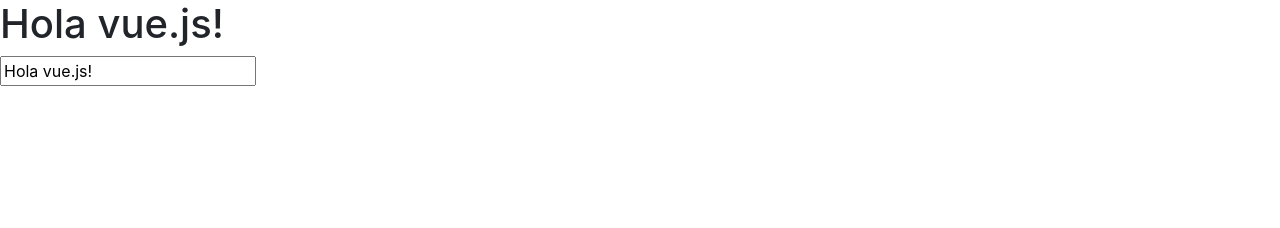
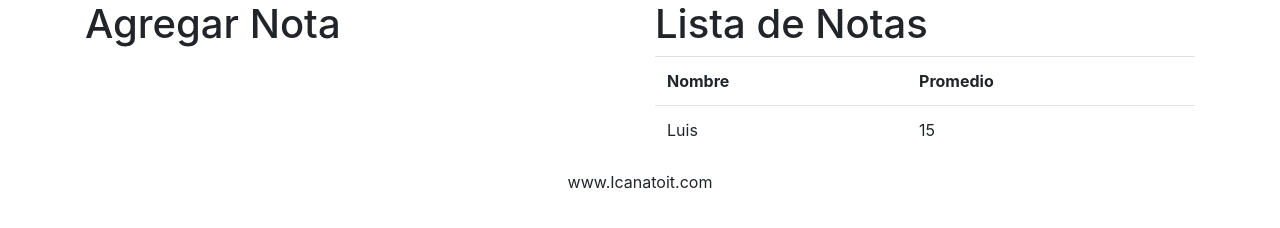
Before and after one commit to JuanjoDuke/CourseVueJs, a plain HTML site: page index.html in a window 1280 px wide. Drawn offline with nearby package versions, Linux system fonts and the light colour scheme.

Commit message:
Main structure of tables

```diff
--- a/index.html
+++ b/index.html
@@ -9,8 +9,33 @@
 </head>
 <body>
     <div id="app">
-        <H1 v-text="mensaje"></H1>
-        <input type="text" v-model="mensaje"></input>
+        <div class="container">
+            <div class="row">
+                <div class="col-md-6 col-xs-12">
+                    <h1>Agregar Nota</h1>
+                </div>
+                <div class="col-md-6 col-xs-12">
+                    <h1>Lista de Notas</h1>
+                    <table class="table">
+                        <tr>
+                            <th>Nombre</th>
+                            <th>Promedio</th>
+                        </tr>
+                        <tr>
+                            <td>Luis</td>
+                            <td>15</td>
+                        </tr>
+                    </table>
+                </div>
+            </div>
+            <div class="row">
+                <div class="col-md-12 col-xs-12">
+                    <p class="text-center">
+                        www.Icanatoit.com
+                    </p>
+                </div>
+            </div>
+        </div>
     </div>
 
 </body>
```
